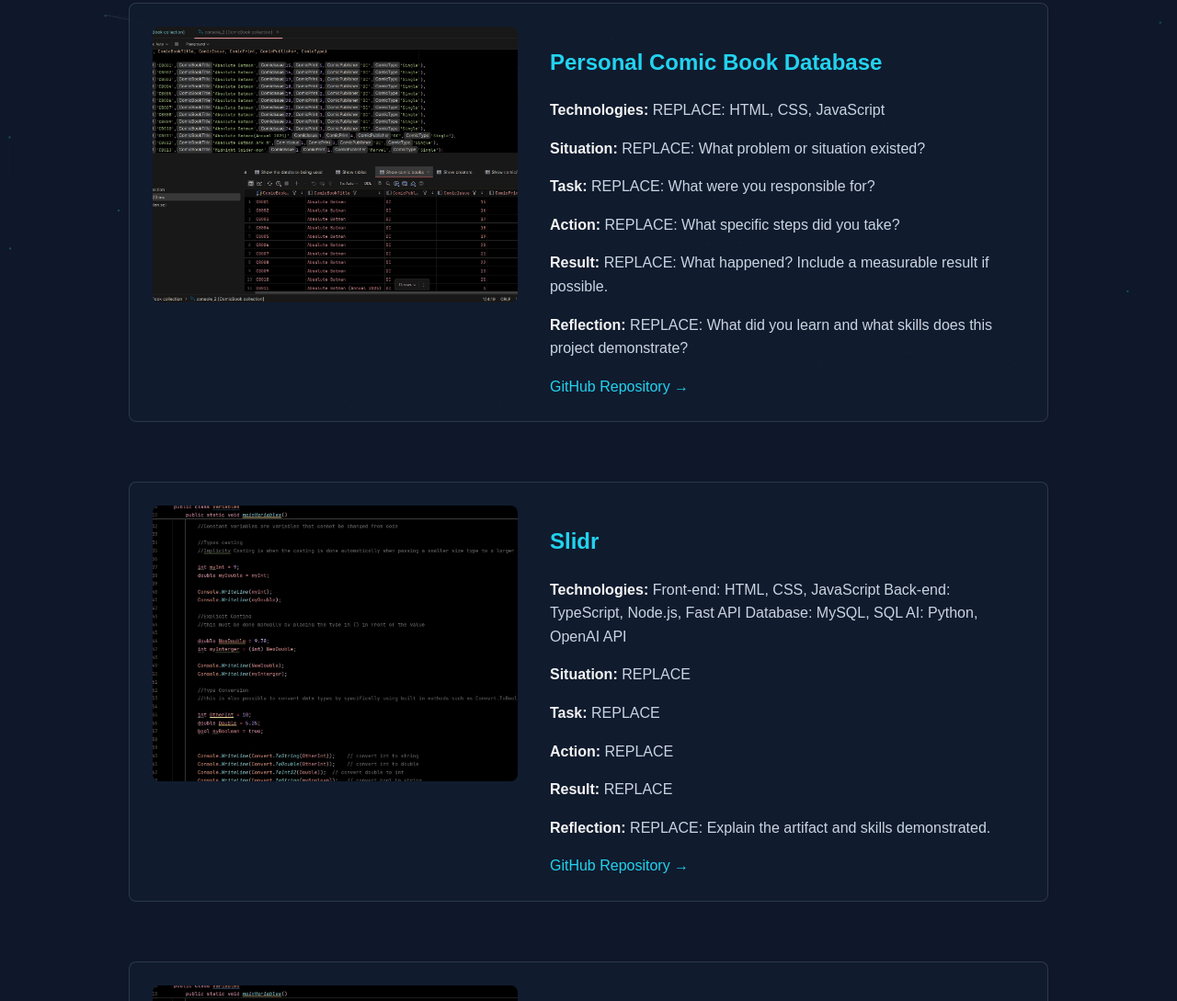
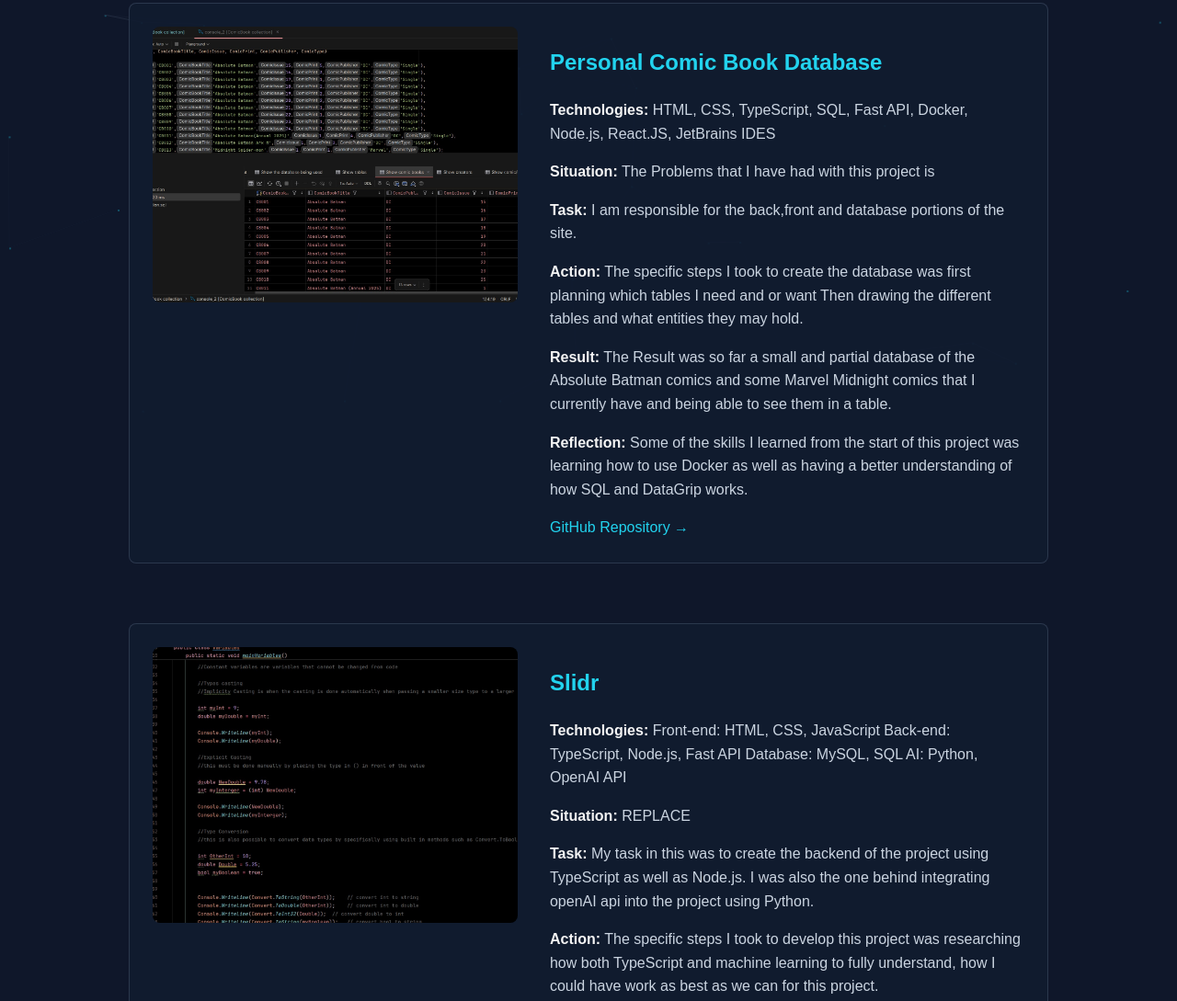
Before and after one commit to lmcculloch2007/Portfolio, a plain HTML site: page project.html in a window 1280 px wide. Shown: the part 339-1428 px from the top of the page at 92% size. Drawn offline with Linux system fonts and the light colour scheme.

Commit message:
Added a lot of stuff from the project.html

```diff
--- a/project.html
+++ b/project.html
@@ -42,35 +42,38 @@
 
             <p>
                 <b>Technologies:</b>
-                REPLACE: HTML, CSS, JavaScript
+                HTML, CSS, TypeScript, SQL, Fast API, Docker, Node.js, React.JS, JetBrains IDES
             </p>
 
             <p>
                 <b>Situation:</b>
-                REPLACE: What problem or situation existed?
+                The Problems that I have had with this project is
             </p>
 
             <p>
                 <b>Task:</b>
-                REPLACE: What were you responsible for?
+                I am responsible for the back,front and database portions of the site.
             </p>
 
             <p>
                 <b>Action:</b>
-                REPLACE: What specific steps did you take?
+                The specific steps I took to create the database was first planning which tables I need and or want
+                Then drawing the different tables and what entities they may hold.
             </p>
 
             <p>
                 <b>Result:</b>
-                REPLACE: What happened? Include a measurable result if possible.
+                The Result was so far a small and partial database of the Absolute Batman comics and some Marvel Midnight comics that I currently have
+                and being able to see them in a table.
             </p>
 
             <p>
                 <b>Reflection:</b>
-                REPLACE: What did you learn and what skills does this project demonstrate?
+                Some of the skills I learned from the start of this project was learning how to use Docker as well as having a better understanding of how SQL
+                and DataGrip works.
             </p>
 
-            <a href="https://github.com/lmcculloch2007/Personal-Comic-Book-Database">
+            <a href="https:/github.com/lmcculloch2007/Personal-Comic-Book-Database">
                 GitHub Repository →
             </a>
 
@@ -82,7 +85,7 @@
 
         <img
                 src="images/project3.jpg"
-                alt="REPLACE: Project 2 screenshot"
+                alt="Project 2 screenshot"
         >
 
         <div>
@@ -104,25 +107,28 @@
 
             <p>
                 <b>Task:</b>
-                REPLACE
+                My task in this was to create the backend of the project using TypeScript as well as Node.js.
+                I was also the one behind integrating openAI api into the project using Python.
             </p>
 
             <p>
                 <b>Action:</b>
-                REPLACE
+                The specific steps I took to develop this project was researching how both TypeScript and machine learning to fully understand,
+                how I could have work as best as we can for this project.
             </p>
 
             <p>
                 <b>Result:</b>
-                REPLACE
+                The result will be having a working database that is able to connect to the front-end for users to find products that are safe for the
+                children in their care.
             </p>
 
             <p>
                 <b>Reflection:</b>
-                REPLACE: Explain the artifact and skills demonstrated.
+                Through this project I learned how to code in TypeScript and create a better understanding of Node.js and machine learning.
             </p>
 
-            <a href="https://github.com/lmcculloch2007/Slidr">
+            <a href="https:/github.com/lmcculloch2007/Slidr">
                 GitHub Repository →
             </a>
 
@@ -171,7 +177,7 @@
                 REPLACE: Explain the artifact and skills demonstrated.
             </p>
 
-            <a href="https://github.com/lmcculloch2007/FundementalsOfCSharp">
+            <a href="https:/github.com/lmcculloch2007/FundementalsOfCSharp">
                 GitHub Repository →
             </a>
 
```
